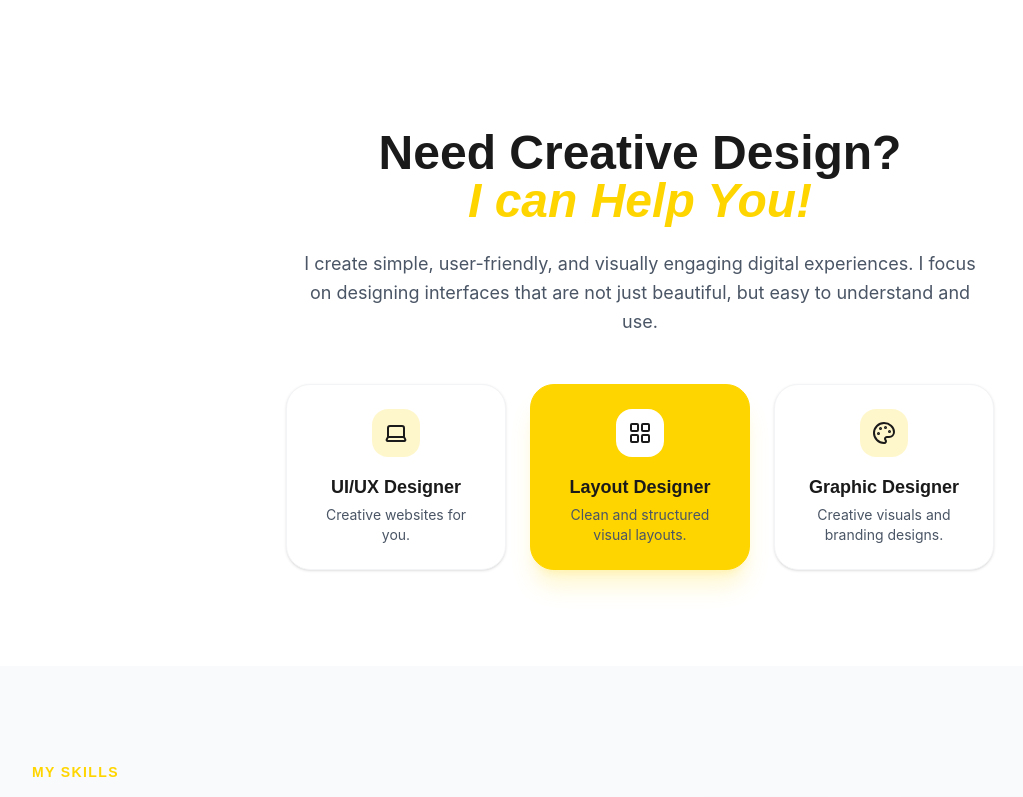
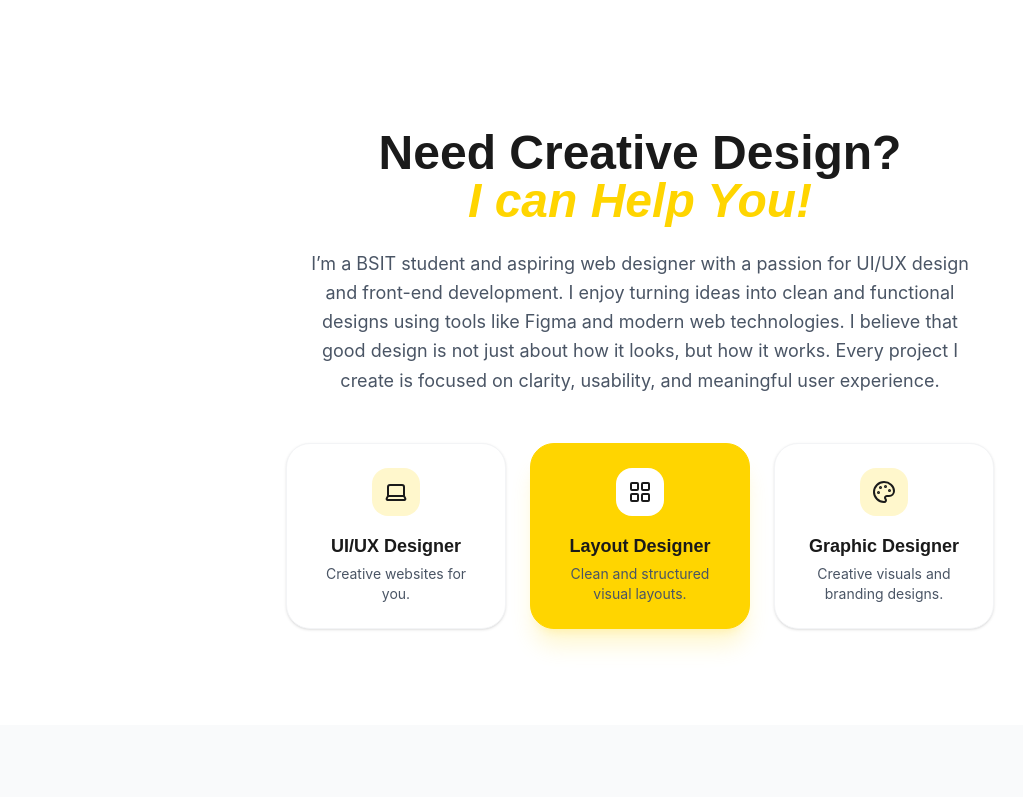
Before and after one commit to HaruDanNoe/Portfolio, a React (Vite) app: page / in a window 1280 px wide. Shown: the part 823-1620 px from the top of the page, without its empty margins (0-1023 px from the left). Built offline with nearby package versions, Linux system fonts and the light colour scheme.

Commit message:
description

```diff
--- a/src/components/About.tsx
+++ b/src/components/About.tsx
@@ -20,8 +20,9 @@ export default function About() {
 
         {/* Description */}
         <p className="text-gray-600 text-lg mb-12 leading-relaxed max-w-2xl">
-          I create simple, user-friendly, and visually engaging digital experiences.
-          I focus on designing interfaces that are not just beautiful, but easy to understand and use.
+          I’m a BSIT student and aspiring web designer with a passion for UI/UX design and front-end development. I enjoy turning ideas into clean and functional designs using tools like Figma and modern web technologies.
+
+I believe that good design is not just about how it looks, but how it works. Every project I create is focused on clarity, usability, and meaningful user experience.
         </p>
 
         {/* Cards */}
```
